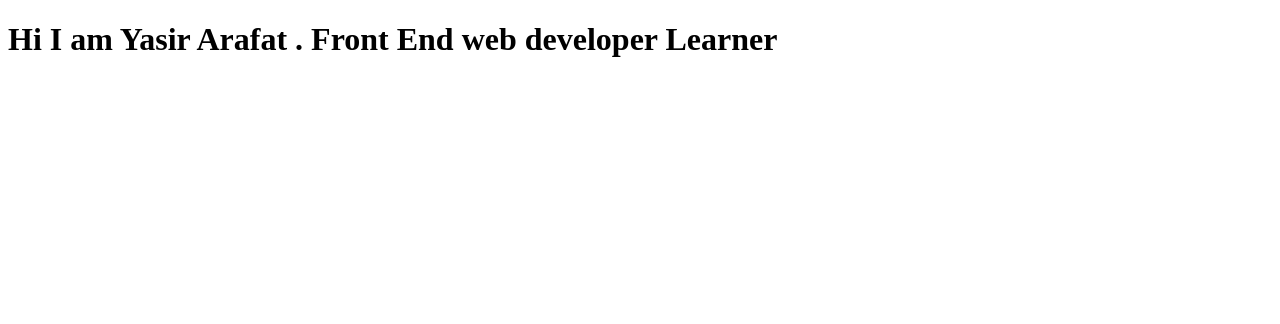
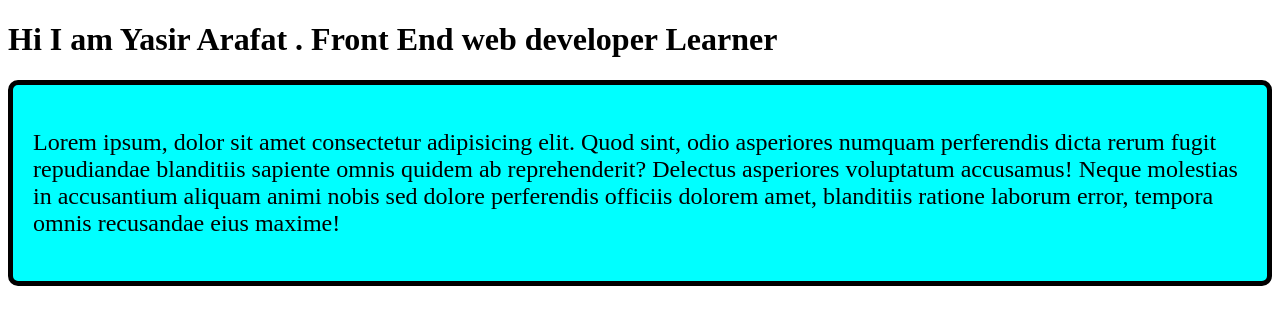
Before and after one commit to yasir-8arafat/my-second-test-repo, a plain HTML site: page index.html in a window 1280 px wide. Drawn offline with Linux system fonts and the light colour scheme.

Commit message:
adding style done

```diff
--- a/index.html
+++ b/index.html
@@ -4,8 +4,19 @@
     <meta charset="UTF-8">
     <meta name="viewport" content="width=device-width, initial-scale=1.0">
     <title>My Second testing website</title>
+    <link rel="stylesheet" href="styles/blog.css">
 </head>
 <body>
-    <h1>Hi I am Yasir Arafat . Front End web developer Learner</h1>
+    <header>
+        <h1>Hi I am Yasir Arafat . Front End web developer Learner</h1>
+    </header>
+    <main>
+        <div>
+            <p>Lorem ipsum, dolor sit amet consectetur adipisicing elit. Quod sint, odio asperiores numquam perferendis dicta rerum fugit repudiandae blanditiis sapiente omnis quidem ab reprehenderit? Delectus asperiores voluptatum accusamus! Neque molestias in accusantium aliquam animi nobis sed dolore perferendis officiis dolorem amet, blanditiis ratione laborum error, tempora omnis recusandae eius maxime!</p>
+        </div>
+    </main>
+    <footer>
+
+    </footer>
 </body>
 </html>
--- /dev/null
+++ b/styles/blog.css
@@ -0,0 +1,7 @@
+div{
+    background-color: aqua;
+    border: 5px black solid;
+    border-radius: 10px;
+    padding: 20px;
+    font-size: 24px;
+}
```
